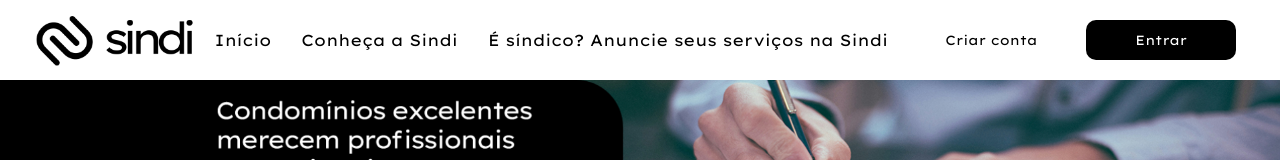
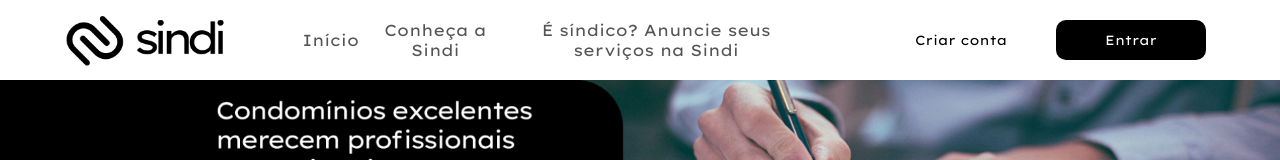
Before and after one commit to Esqulo/sindi, a React (Create React App) app: page / in a window 1280 px wide. Shown: the top 160 px of the page. Built offline with nearby package versions, Linux system fonts and the light colour scheme.

Commit message:
change clickable items to match project standard

```diff
--- a/src/components/Header/styles.css
+++ b/src/components/Header/styles.css
@@ -15,9 +15,9 @@
     background-color: #FFF;
     display: flex;
     align-items: center;
-    justify-content: space-evenly;
+    justify-content: space-between;
     flex-direction: row;
-    padding: 0 2vw;
+    padding: 0 5vw;
     box-sizing: border-box;
 }
 
@@ -27,12 +27,14 @@
 
 .mainheader-option-container {
     display: flex;
-    gap: 10px;
     align-items: center;
+    justify-content: space-between;
+    /* border: 1px solid red; */
+    width: 45%;
 }
 
 .mainheader-item {
-    color: #000;
+    color: #555;
     font-size: 1rem;
     cursor: pointer;
     position: relative;
@@ -43,8 +45,7 @@
 }
 
 .mainheader-item:hover {
-    background-color: #363636;
-    color: #FFF;
+    color: #000;
 }
 
 .mainheader-dropdown {
```
